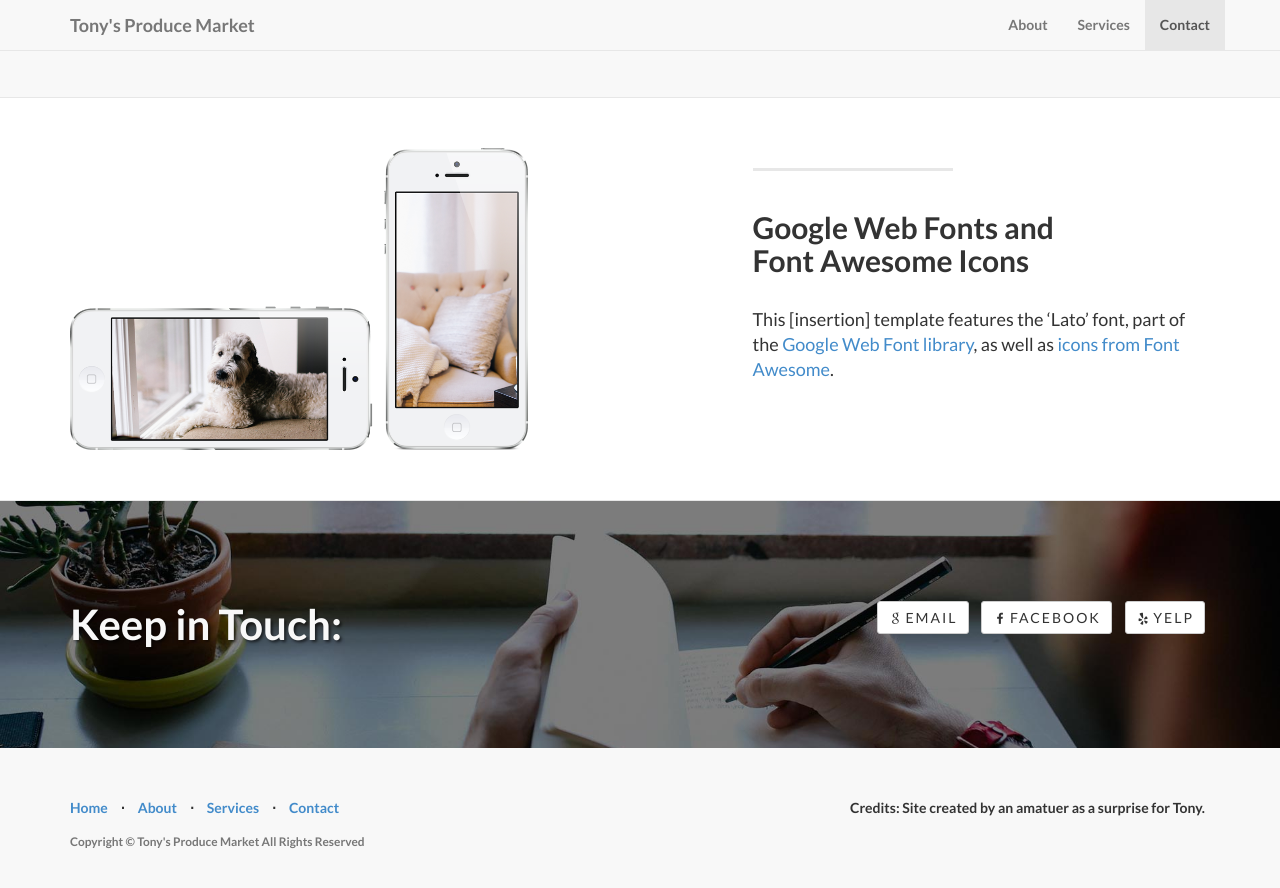
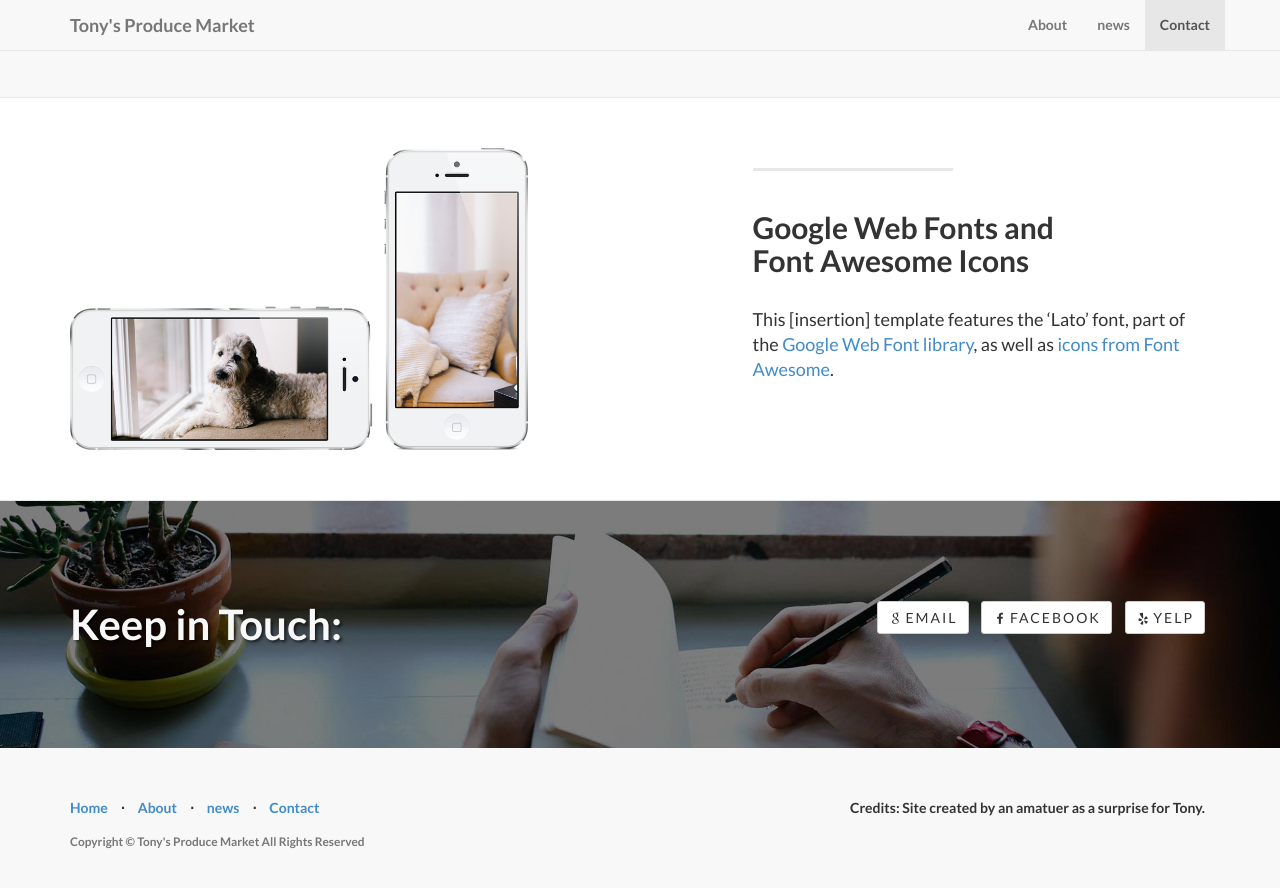
Before and after one commit to TonysProduceMarket/tonysproducemarket.com, a Jekyll site: the page built from index.html, in a window 1280 px wide and 900 px high, scrolled down 1756 px. Shown: the top 888 px of the window. Built offline with Jekyll 4.4.1, drawn with Linux system fonts in a browser that asks for light colours.

Commit message:
changed services to news

```diff
--- a/_includes/footer.html
+++ b/_includes/footer.html
@@ -13,7 +13,7 @@
                     </li>
                     <li class="footer-menu-divider">&sdot;</li>
                     <li>
-                        <a href="#services">Services</a>
+                        <a href="#news">news</a>
                     </li>
                     <li class="footer-menu-divider">&sdot;</li>
                     <li>
--- a/_includes/header.html
+++ b/_includes/header.html
@@ -18,7 +18,7 @@
                     <a class="page-scroll" href="#about">About</a>
                 </li>
                 <li>
-                    <a class="page-scroll" href="#services">Services</a>
+                    <a class="page-scroll" href="#news">news</a>
                 </li>
                 <li>
                     <a class="page-scroll" href="#contact">Contact</a>
--- a/_includes/page_content.html
+++ b/_includes/page_content.html
@@ -1,4 +1,4 @@
-<section id="services">
+<section id="news">
 <!-- Page Content -->
 {% for post in site.posts reversed %}
   {% capture thecycle %}{% cycle 'odd', 'even' %}{% endcapture %}
@@ -15,7 +15,7 @@
                     <div class="lead">{{ post.content }}</div>
                 </div>
                 <div class="col-lg-5 col-lg-offset-2 col-sm-6">
-                  <img class="img-responsive" src="img/services/{{ post.img }}" alt="{{ post.img-alt }}" data-proofer-ignore>
+                  <img class="img-responsive" src="img/news/{{ post.img }}" alt="{{ post.img-alt }}" data-proofer-ignore>
                 </div>
             </div>
 
@@ -38,7 +38,7 @@
                     <div class="lead">{{ post.content }}</div>
                 </div>
                 <div class="col-lg-5 col-sm-pull-6  col-sm-6">
-                  <img class="img-responsive" src="img/services/{{ post.img }}" alt="{{ post.img-alt }}" data-proofer-ignore>
+                  <img class="img-responsive" src="img/news/{{ post.img }}" alt="{{ post.img-alt }}" data-proofer-ignore>
                 </div>
             </div>
 
```
Also changed, not shown: img/news/dog.png (renamed from img/services/dog.png), img/news/ipad.png (renamed from img/services/ipad.png), img/news/phones.png (renamed from img/services/phones.png).
